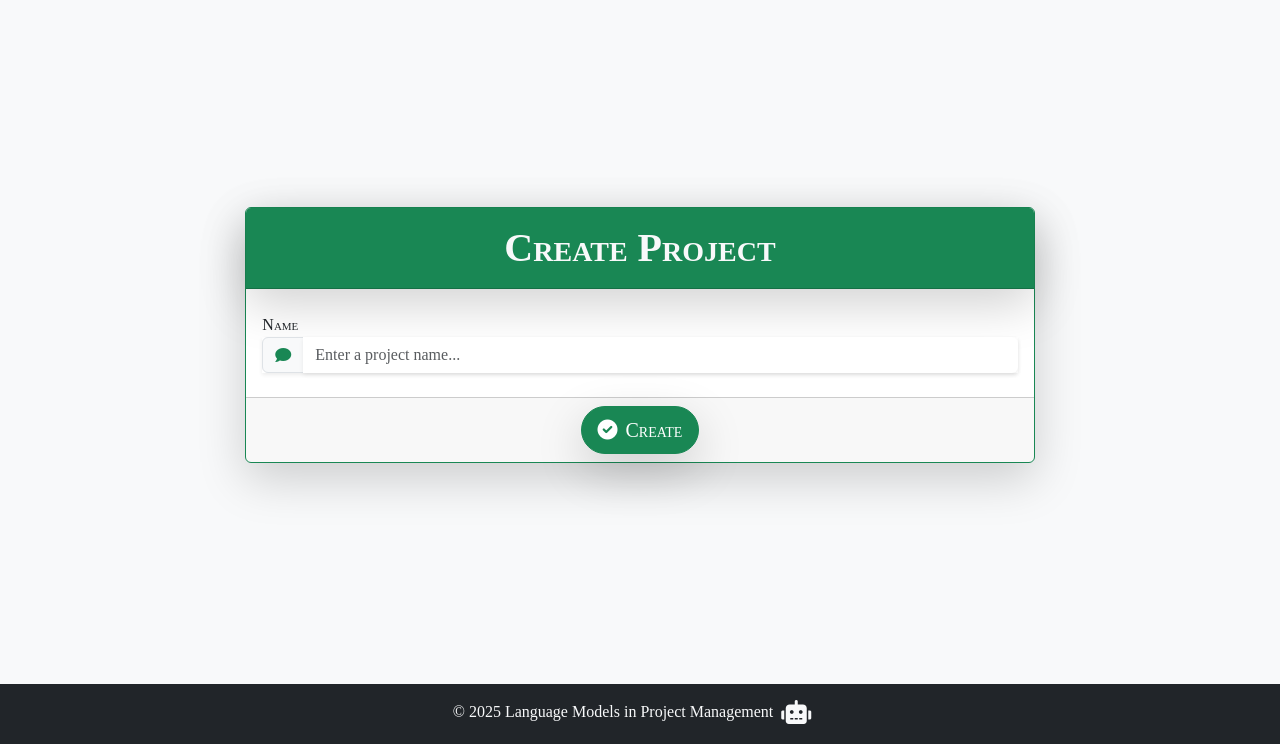
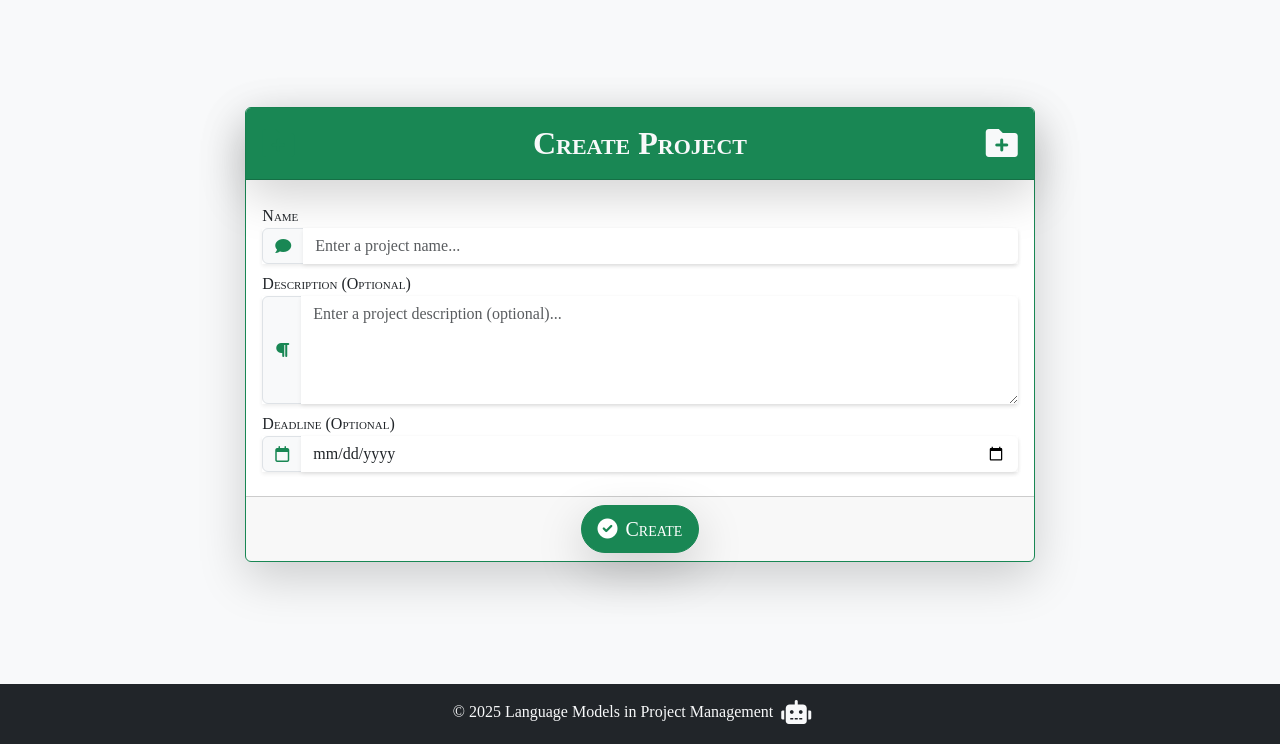
Before and after one commit to Drntth/thesis-langmodels-project-management, a Django app: page /projects/create in a window 1280 px wide. Shown: the part 56-800 px from the top of the page. Run offline with Django 5.2, Linux system fonts and the light colour scheme; the visitor is signed in with stand-in values (Sample User, id 1); some libraries are stand-ins or nearby versions.

Commit message:
LIST: összes projekt megjelenítése egy oldalon #39
- template, url, view hozzáadása
- create-project fix (ikon, form)
- modell módosítása
- seederek javítása

```diff
--- a/langmodels_project_management/project_management/forms.py
+++ b/langmodels_project_management/project_management/forms.py
@@ -1,6 +1,6 @@
 from django import forms
-from django.contrib.auth.models import User
 from .models import Project
+import datetime
 
 class ProjectCreationForm(forms.ModelForm):
     name = forms.CharField(
@@ -13,10 +13,26 @@ class ProjectCreationForm(forms.ModelForm):
             'maxlength': 255,
         })
     )
+    description = forms.CharField(
+        required=False,
+        widget=forms.Textarea(attrs={
+            'class': 'form-control border-0 shadow-sm',
+            'placeholder': 'Enter a project description (optional)...',
+            'rows': 4,
+        })
+    )
+    deadline = forms.DateField(
+        required=False,
+        widget=forms.DateInput(attrs={
+            'class': 'form-control border-0 shadow-sm',
+            'type': 'date',
+            'min': datetime.date.today().strftime('%Y-%m-%d'),
+        })
+    )
 
     class Meta:
         model = Project
-        fields = ['name']
+        fields = ['name', 'description', 'deadline']
 
     def __init__(self, *args, **kwargs):
         self.user = kwargs.pop('user', None)
@@ -29,3 +45,9 @@ class ProjectCreationForm(forms.ModelForm):
         if commit:
             project.save()
         return project
+
+    def clean_deadline(self):
+        deadline = self.cleaned_data.get('deadline')
+        if deadline and deadline < datetime.date.today():
+            raise forms.ValidationError("The deadline cannot be in the past.")
+        return deadline
--- a/langmodels_project_management/project_management/models.py
+++ b/langmodels_project_management/project_management/models.py
@@ -9,6 +9,8 @@ class ProjectStatus(models.Model):
 
 class Project(models.Model):
     name = models.CharField(max_length=255, unique=True)
+    description = models.TextField(blank=True, null=True)
+    deadline = models.DateField(blank=True, null=True)
     created_at = models.DateTimeField(auto_now_add=True)
     updated_at = models.DateTimeField(auto_now=True)
     owner = models.ForeignKey(User, on_delete=models.CASCADE)
--- a/langmodels_project_management/project_management/urls.py
+++ b/langmodels_project_management/project_management/urls.py
@@ -1,5 +1,5 @@
 from django.urls import path
-from .views import ProjectCreateView
+from .views import ProjectCreateView, ProjectListView
 from django.conf import settings
 from django.conf.urls.static import static
 
@@ -7,6 +7,7 @@ app_name = 'projects'
 
 urlpatterns = [
     path('create', ProjectCreateView.as_view(), name='create_project'),
+    path('list', ProjectListView.as_view(), name='list_projects'),
 ]
 
 if settings.DEBUG:
--- a/langmodels_project_management/project_management/views.py
+++ b/langmodels_project_management/project_management/views.py
@@ -1,6 +1,6 @@
 from django.shortcuts import render
 from django.contrib.auth.mixins import LoginRequiredMixin
-from django.views.generic import CreateView
+from django.views.generic import CreateView, ListView
 from .models import Project
 from .forms import ProjectCreationForm
 from django.urls import reverse_lazy
@@ -12,8 +12,7 @@ class ProjectCreateView(LoginRequiredMixin, CreateView):
     model = Project
     form_class = ProjectCreationForm
     template_name = "project_management/create_project.html"
-    # success_url = reverse_lazy('project_management:list_project')
-    success_url = reverse_lazy('home:index')
+    success_url = reverse_lazy('projects:list_projects')
 
     def form_valid(self, form):
         form.instance.owner = self.request.user
@@ -28,3 +27,8 @@ class ProjectCreateView(LoginRequiredMixin, CreateView):
 
         messages.success(self.request, f"Project '{form.instance.name}' successfully created!")
         return response
+
+class ProjectListView(LoginRequiredMixin, ListView):
+    model = Project
+    template_name = "project_management/list_projects.html"
+    context_object_name = "projects"
--- a/langmodels_project_management/templates/partials/navbar.html
+++ b/langmodels_project_management/templates/partials/navbar.html
@@ -16,11 +16,11 @@
                         <i class="fas fa-folder-open me-2"></i>Projects
                     </a>
                     <ul class="dropdown-menu" aria-labelledby="navbarDropdownProjects">
-                        <li><a class="dropdown-item" href="#">
-                            <i class="fas fa-list me-2"></i>View Projects
+                        <li><a class="dropdown-item" href="{% url 'projects:list_projects' %}">
+                            <i class="fas fa-list me-2"></i>List Projects
                         </a></li>
                         <li><a class="dropdown-item" href="{% url 'projects:create_project' %}">
-                            <i class="fas fa-plus-circle me-2"></i>Add Project
+                            <i class="fas fa-plus-circle me-2"></i>Create Project
                         </a></li>
                     </ul>
                 </li>
--- a/langmodels_project_management/templates/project_management/create_project.html
+++ b/langmodels_project_management/templates/project_management/create_project.html
@@ -6,10 +6,10 @@
 
 {% block content %}
 <div class="card shadow-lg border-success m-2">
-    <div class="card-header bg-success text-light shadow-lg">
-        <h1 class="card-title text-center fw-bold my-2 flex-grow-1">
-            Create Project
-        </h1>
+    <div class="card-header bg-success text-light shadow-lg d-flex justify-content-between align-items-center">
+        <i class="fa-solid fa-folder-plus fs-2 text-success"></i>
+        <h2 class="card-title text-center fw-bold my-2 flex-grow-1">Create Project</h2>
+        <i class="fa-solid fa-folder-plus fs-2"></i>
     </div>
     <form method="POST" action="{% url 'projects:create_project' %}" enctype="multipart/form-data">
         <div class="card-body">
@@ -27,7 +27,7 @@
             </div>
 
             <div class="mb-2">
-                <label for="input_text_id">Name</label>
+                <label for="name">Name</label>
                 <div class="input-group shadow-sm">
                     <span class="input-group-text"><i class="fas fa-comment text-success"></i></span>
                     {{ form.name }}
@@ -36,6 +36,40 @@
                 <div class="alert alert-danger alert-dismissible fade show m-2" role="alert">
                     <i class="fas fa-exclamation-circle"></i>
                     {% for error in form.name.errors %}
+                        {{ error }}
+                    {% endfor %}
+                    <button type="button" class="btn-close" data-bs-dismiss="alert" aria-label="Close"></button>
+                </div>
+                {% endif %}
+            </div>
+
+            <div class="mb-2">
+                <label for="description">Description (Optional)</label>
+                <div class="input-group shadow-sm">
+                    <span class="input-group-text"><i class="fa-solid fa-paragraph text-success"></i></span>
+                    {{ form.description }}
+                </div>
+                {% if form.description.errors %}
+                <div class="alert alert-danger alert-dismissible fade show m-2" role="alert">
+                    <i class="fas fa-exclamation-circle"></i>
+                    {% for error in form.description.errors %}
+                        {{ error }}
+                    {% endfor %}
+                    <button type="button" class="btn-close" data-bs-dismiss="alert" aria-label="Close"></button>
+                </div>
+                {% endif %}
+            </div>
+
+            <div class="mb-2">
+                <label for="deadline">Deadline (Optional)</label>
+                <div class="input-group shadow-sm">
+                    <span class="input-group-text"><i class="fa-regular fa-calendar text-success"></i></span>
+                    {{ form.deadline }}
+                </div>
+                {% if form.deadline.errors %}
+                <div class="alert alert-danger alert-dismissible fade show m-2" role="alert">
+                    <i class="fas fa-exclamation-circle"></i>
+                    {% for error in form.deadline.errors %}
                         {{ error }}
                     {% endfor %}
                     <button type="button" class="btn-close" data-bs-dismiss="alert" aria-label="Close"></button>
```
Also changed, not shown: langmodels_project_management/templates/project_management/list_projects.html (added, +93 -0 lines), langmodels_project_management/utils/management/commands/delete_all.py (+25 -4 lines), langmodels_project_management/utils/management/commands/delete_faker.py (+32 -4 lines), langmodels_project_management/utils/management/commands/seed_projects.py (+29 -4 lines), langmodels_project_management/project_management/migrations/0002_project_description_alter_project_status.py (added), langmodels_project_management/project_management/migrations/0003_project_deadline.py (added).
